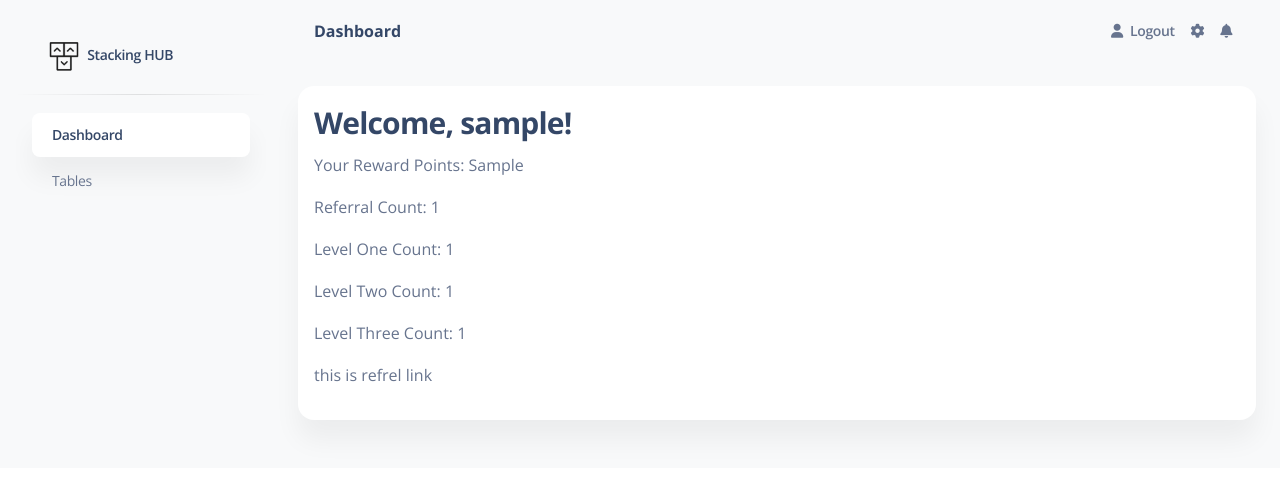
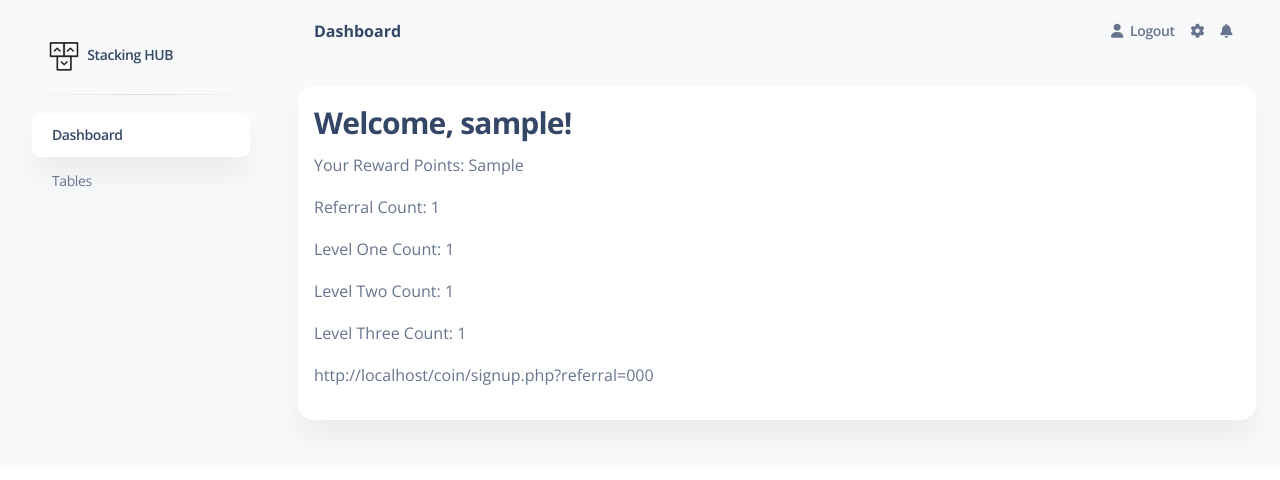
Before and after one commit to shahidjhawari/Crypto-Wallet-PHP-Website, a PHP site: page /coin/dashboard.php in a window 1280 px wide. Shown: the top 480 px of the page. Run offline with PHP 8.4, Linux system fonts and the light colour scheme; the visitor is signed in with stand-in values (Sample User, id 1); tables that the repository leaves empty or names only in its code hold one stand-in row (values such as "Sample post"); some libraries are stand-ins or nearby versions.

Commit message:
refrel link work done

```diff
--- a/connection.inc.php
+++ b/connection.inc.php
@@ -1,7 +1,7 @@
 <?php
 $conn = mysqli_connect("localhost", "root", "", "coin");
 define('SERVER_PATH', $_SERVER['DOCUMENT_ROOT'] . '/coin');
-define('SITE_PATH', 'http://127.0.0.1/coin');
+define('SITE_PATH', 'http://localhost/coin');
 
 define('PRODUCT_IMAGE_SERVER_PATH', SERVER_PATH . 'media/product/');
 define('PRODUCT_IMAGE_SITE_PATH', SITE_PATH . 'media/product/');
--- a/dashboard.php
+++ b/dashboard.php
@@ -26,7 +26,7 @@ $user_referral = $stmt->get_result()->fetch_assoc();
 $stmt->close();
 
 $referral_code = $user_referral['referral_code'];
-$referral_link = "http://localhost/coin/signup.php?referral=" . $referral_code;
+$referral_link = SITE_PATH . "/signup.php?referral=" . $referral_code;
 ?>
 
 <head>
@@ -122,7 +122,7 @@ $referral_link = "http://localhost/coin/signup.php?referral=" . $referral_code;
                   <p>Level One Count: <?php echo htmlspecialchars($user_rewards['level_one_count']); ?></p>
                   <p>Level Two Count: <?php echo htmlspecialchars($user_rewards['level_two_count']); ?></p>
                   <p>Level Three Count: <?php echo htmlspecialchars($user_rewards['level_three_count']); ?></p>
-                  <p>this is refrel link</p>
+                  <p><?php echo $referral_link ?></p>
                 </div>
               </div>
             </div>
```
